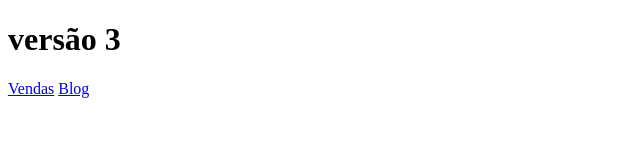
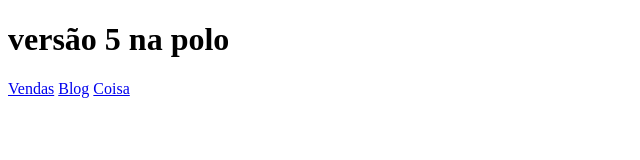
Before and after one commit to jgodinhoneto/auladegit, a plain HTML site: page index.html in a window 1280 px wide. Shown: the whole page, without its empty margins (0-640 px from the left). Drawn offline with Linux system fonts and the light colour scheme.

Commit message:
1 na polo

```diff
--- a/index.html
+++ b/index.html
@@ -6,8 +6,9 @@
     <title></title>
 </head>
 <body>
-    <h1>versão 3</h1>
+    <h1>versão 5 na polo</h1>
     <a href="vendas.html">Vendas</a>
     <a href="glog.html">Blog</a>
+    <a href="coisa.html">Coisa</a>
 </body>
 </html>
```
